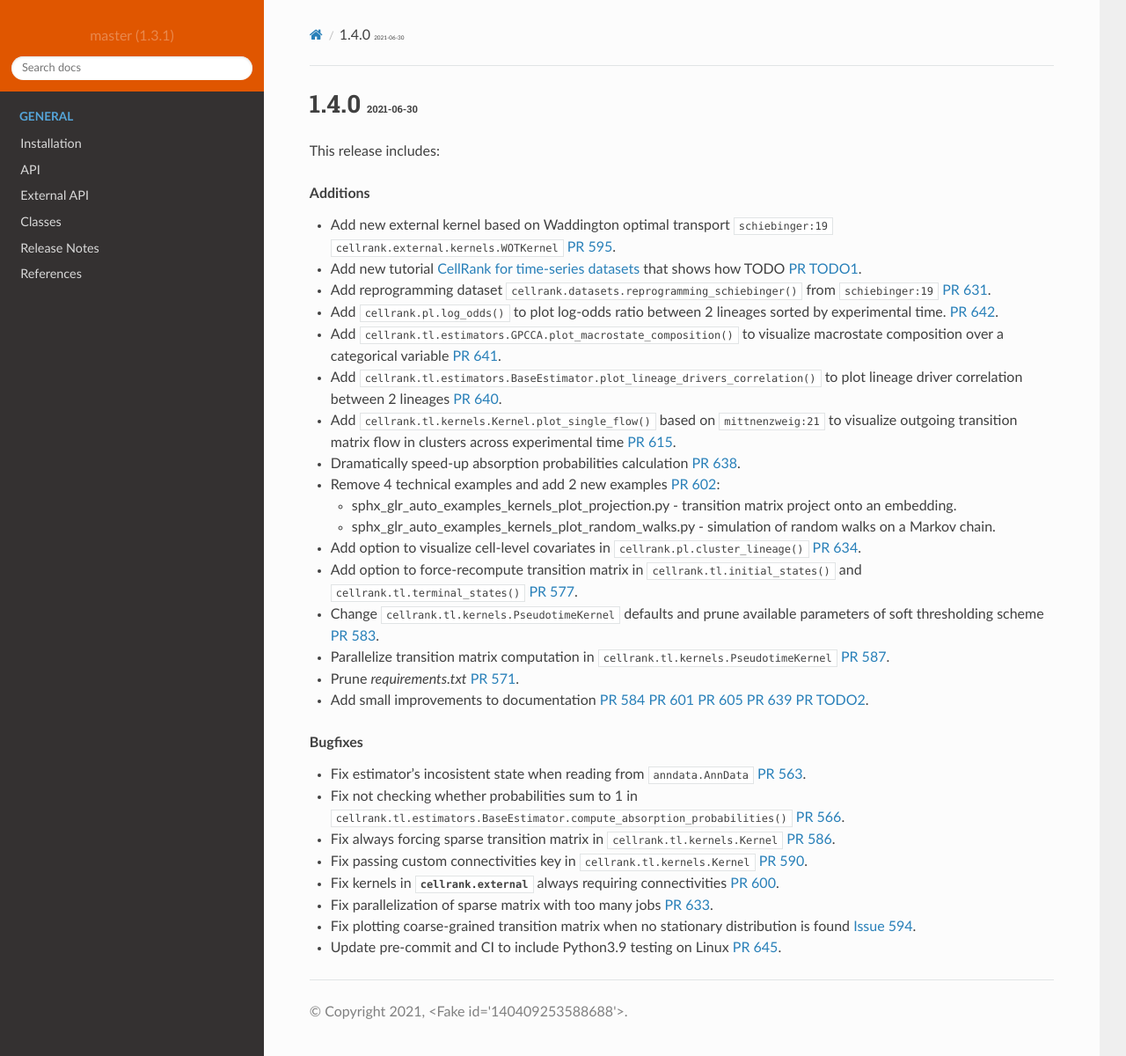
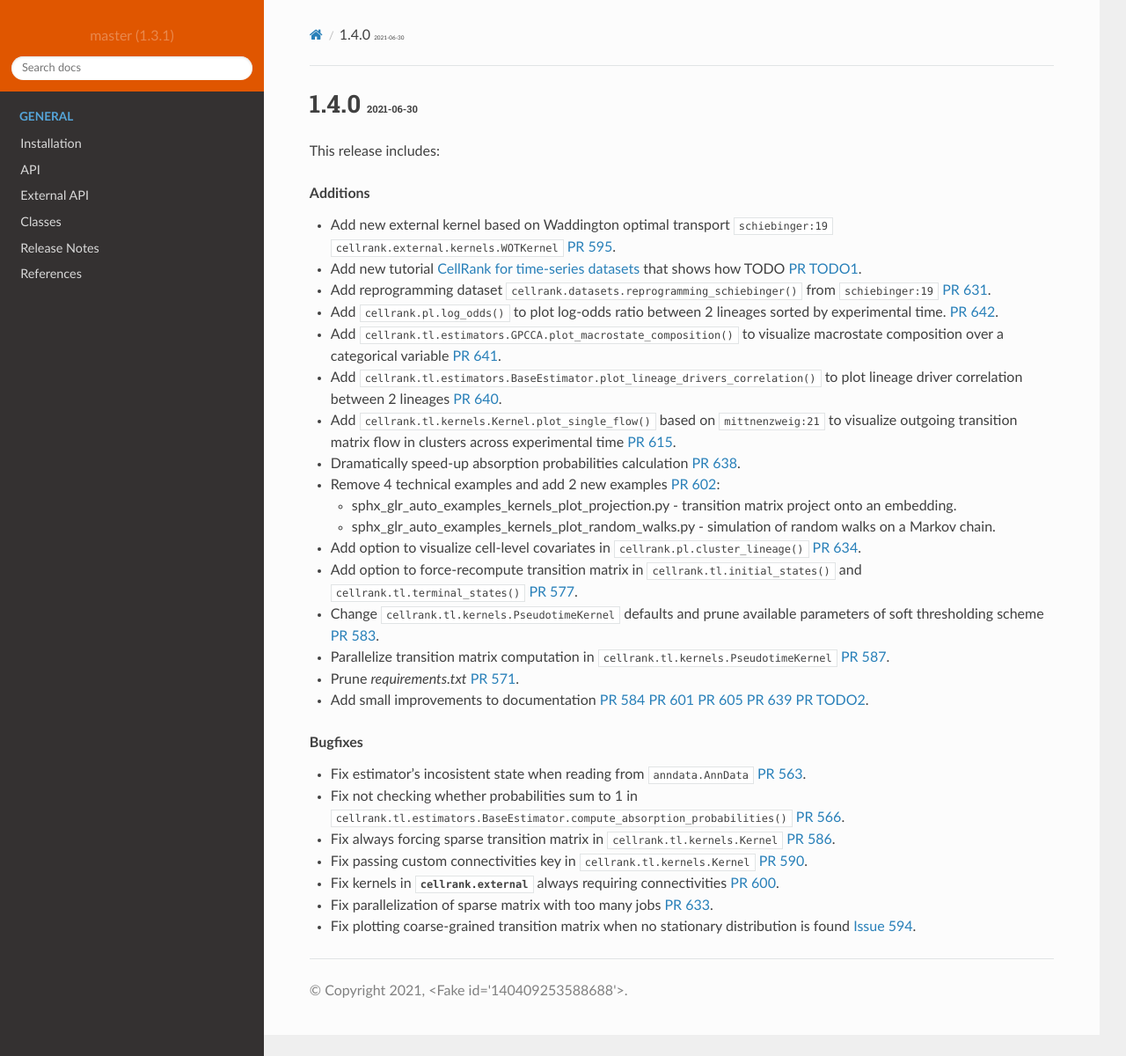
Before and after one commit to theislab/cellrank, a Sphinx documentation site: the page built from docs/source/latest_additions.rst, in a window 1280 px wide and 1200 px high. Shown: the whole window at 88% size. Built offline with Sphinx 7.4.7 and the Read the Docs theme 2.0.0, drawn with Linux system fonts in a browser that asks for light colours; pages that are not in the unit, such as notebooks, are missing from menus; cross-references to code outside the pages are shown as plain code; the version number is read from the project's files by our own code.

Commit message:
Remove 3.9 CI

```diff
--- a/docs/source/latest_additions.rst
+++ b/docs/source/latest_additions.rst
@@ -55,5 +55,3 @@ This release includes:
 - Fix parallelization of sparse matrix with too many jobs `PR 633 <https://github.com/theislab/cellrank/pull/633>`_.
 - Fix plotting coarse-grained transition matrix when no stationary distribution is found
   `Issue 594 <https://github.com/theislab/cellrank/issues/594>`_.
-- Update pre-commit and CI to include Python3.9 testing on Linux
-  `PR 645 <https://github.com/theislab/cellrank/pull/645>`_.
```
Also changed, not shown: 3 other files.
